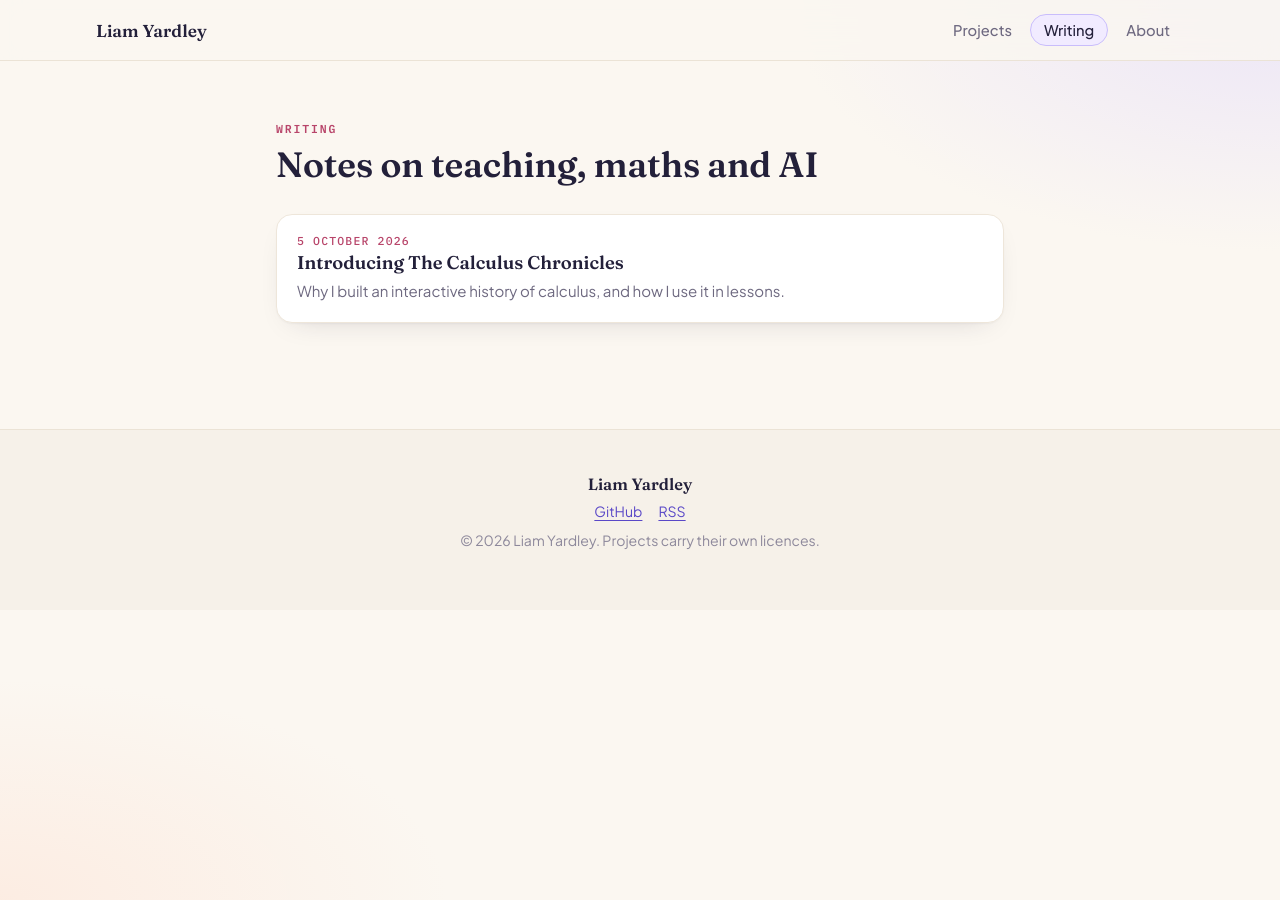
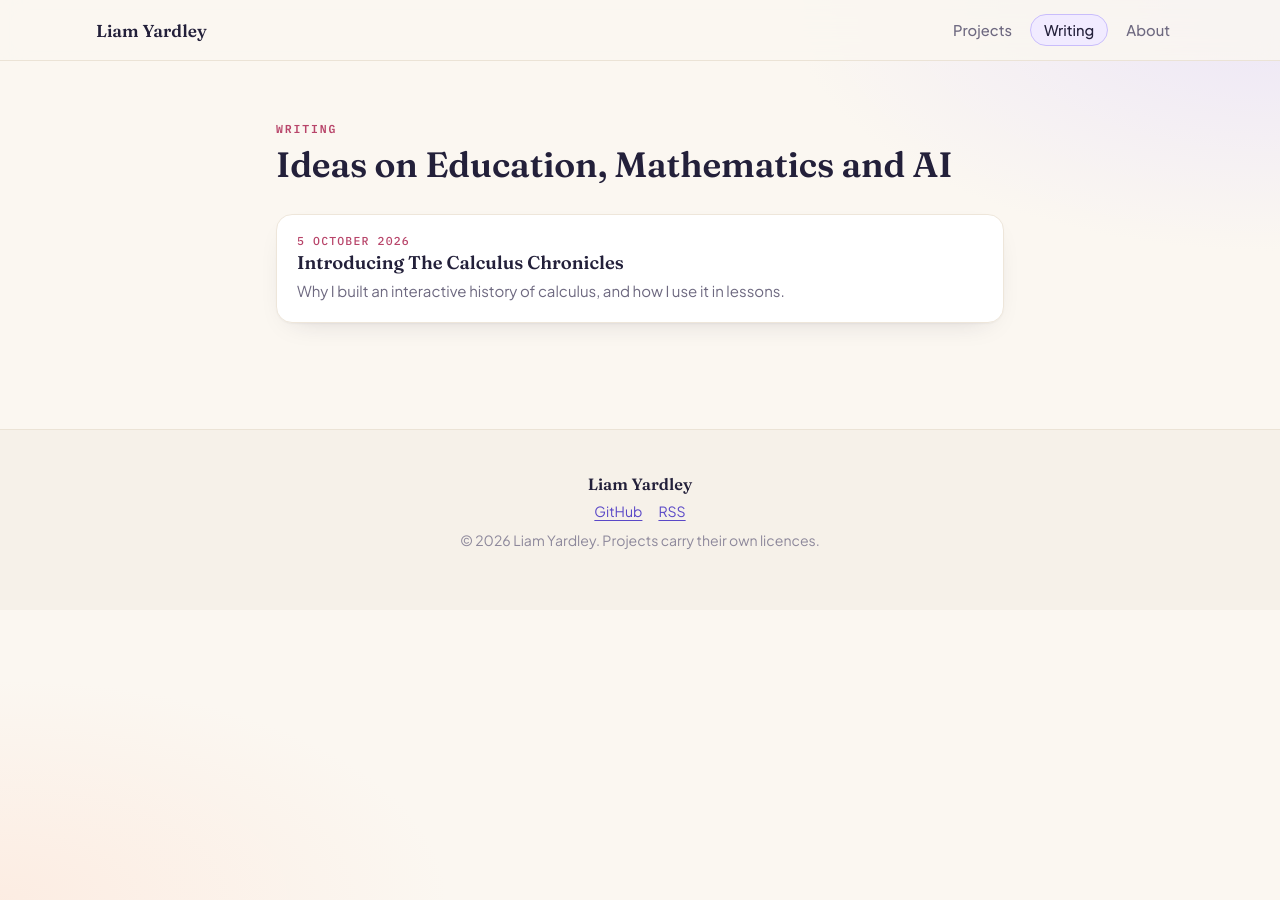
Before and after one commit to liamyardley/liamyardley.github.io, a Jekyll site: the page built from writing.html, in a window 1280 px wide. Built offline with Jekyll 4.4.1, drawn with Linux system fonts in a browser that asks for light colours.

Commit message:
Update header title in writing.html

```diff
--- a/writing.html
+++ b/writing.html
@@ -4,7 +4,7 @@ title: Writing
 permalink: /writing/
 ---
 <section class="wrap prose-wrap">
-  <header class="page-head"><p class="eyebrow">Writing</p><h1>Notes on teaching, maths and AI</h1></header>
+  <header class="page-head"><p class="eyebrow">Writing</p><h1>Ideas on Education, Mathematics and AI</h1></header>
   {% if site.posts.size > 0 %}
   <ul class="post-list">
     {% for post in site.posts %}
```
